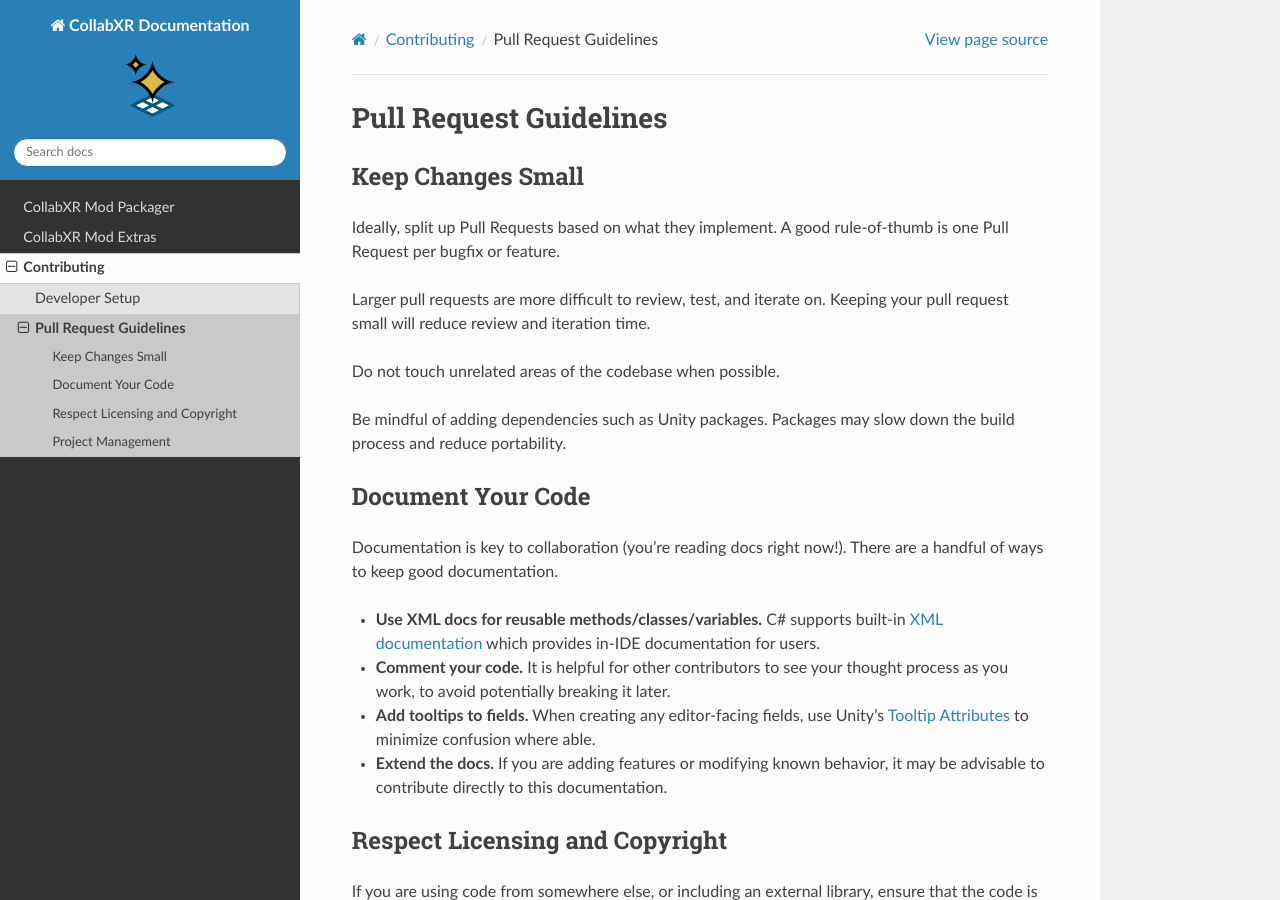
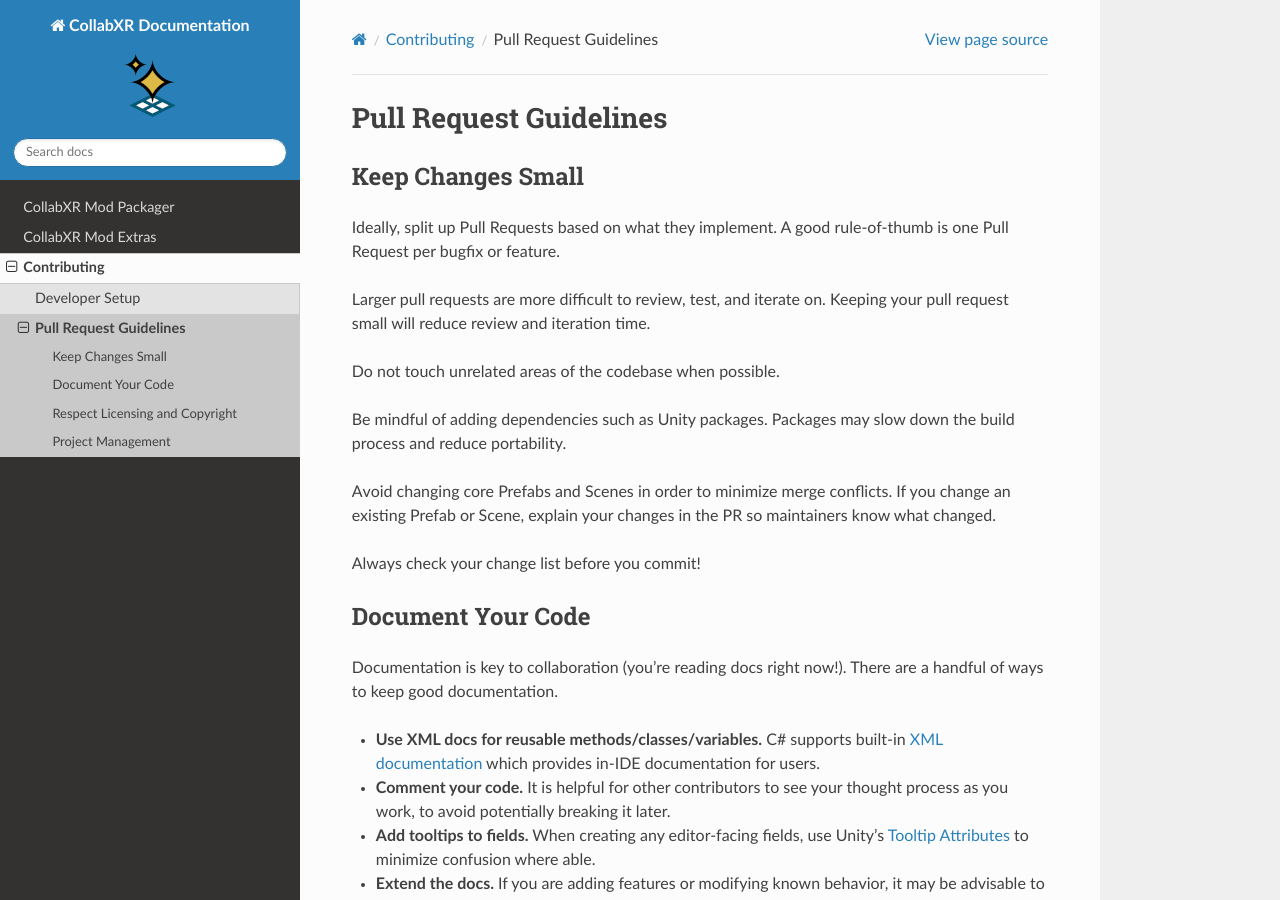
Before and after one commit to Envision-Center/CollabXR-Documentation, a Sphinx documentation site: the page built from docs/source/contribution/pull_requests.rst, in a window 1280 px wide and 900 px high. Built offline with Sphinx 7.4.7 and the Read the Docs theme 3.1.0, drawn with Linux system fonts in a browser that asks for light colours.

Commit message:
note about prefabs

```diff
--- a/docs/source/contribution/pull_requests.rst
+++ b/docs/source/contribution/pull_requests.rst
@@ -14,6 +14,11 @@
 
 Be mindful of adding dependencies such as Unity packages.
 Packages may slow down the build process and reduce portability.
+
+Avoid changing core Prefabs and Scenes in order to minimize merge conflicts.
+If you change an existing Prefab or Scene, explain your changes in the PR so maintainers know what changed.
+
+Always check your change list before you commit!
 
 Document Your Code
 ----------------------
```
